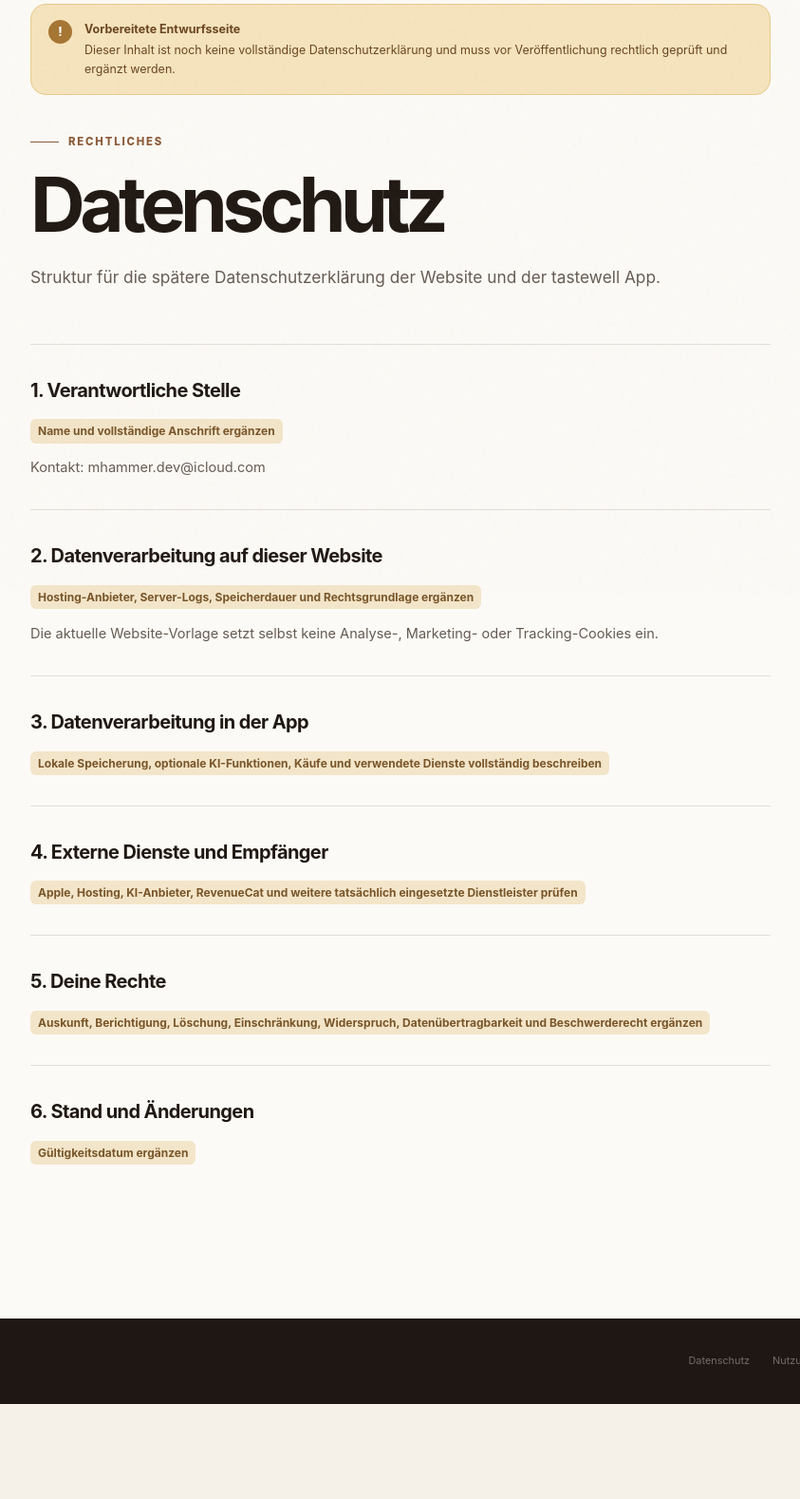
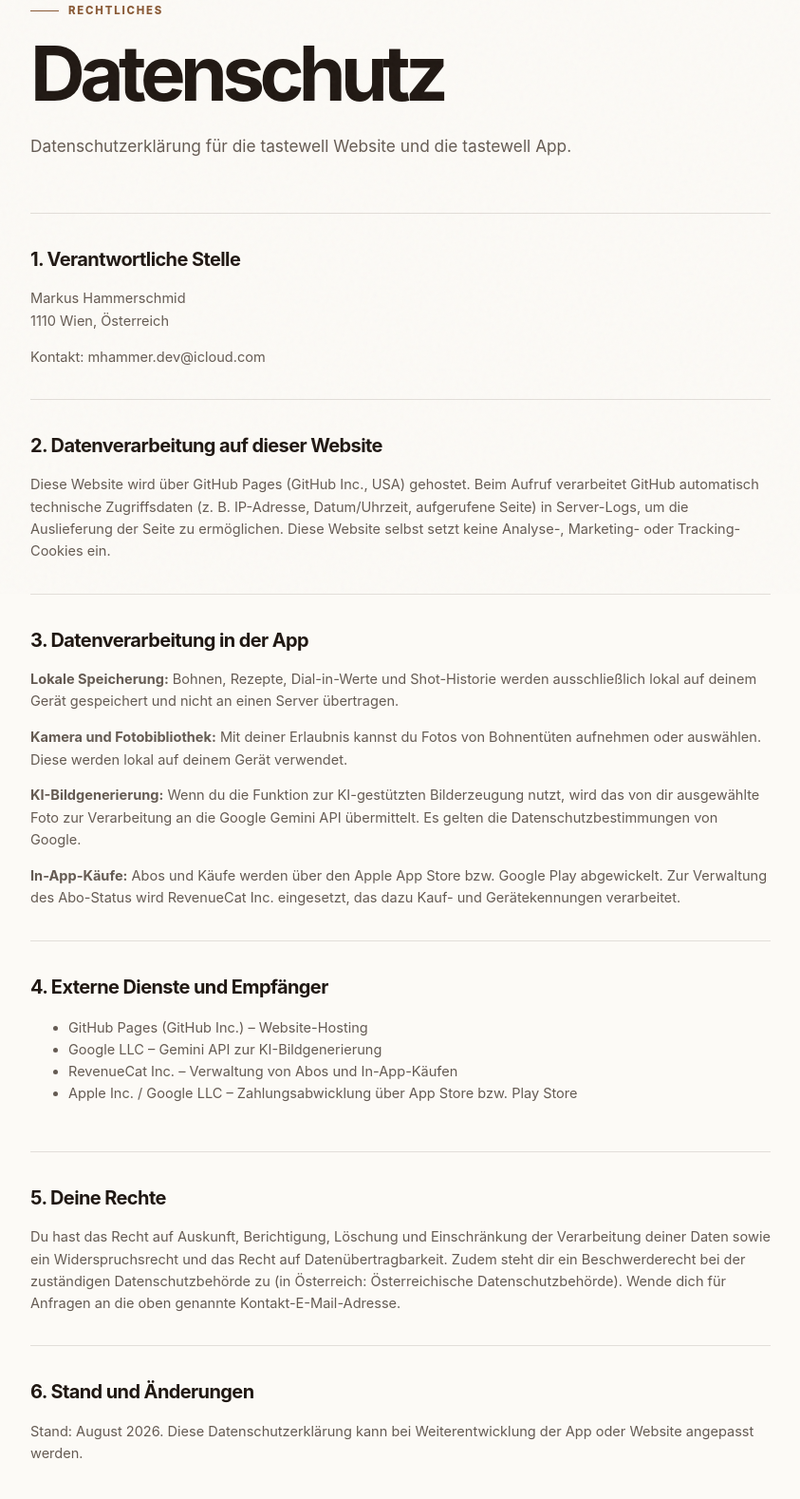
Before and after one commit to h-markus/tastewell-website, a plain HTML site: page privacy.html in a window 1280 px wide. Shown: the part 175-1753 px from the top of the page at 95% size, without its empty margins (218-1061 px from the left). Before the commit the page ends 1653 px from the top, so only its background shows below. Drawn offline with Linux system fonts and the light colour scheme.

Commit message:
Complete privacy policy and imprint with real contact details

```diff
--- a/privacy.html
+++ b/privacy.html
@@ -22,44 +22,43 @@
     </header>
 
     <main class="legal-main">
-      <aside class="draft-notice" aria-label="Entwurfshinweis">
-        <span aria-hidden="true">!</span>
-        <div>
-          <strong>Vorbereitete Entwurfsseite</strong>
-          Dieser Inhalt ist noch keine vollständige Datenschutzerklärung und muss vor Veröffentlichung rechtlich geprüft und ergänzt werden.
-        </div>
-      </aside>
-
       <p class="eyebrow">Rechtliches</p>
       <h1>Datenschutz</h1>
-      <p class="legal-intro">Struktur für die spätere Datenschutzerklärung der Website und der tastewell App.</p>
+      <p class="legal-intro">Datenschutzerklärung für die tastewell Website und die tastewell App.</p>
 
       <div class="legal-content">
         <section>
           <h2>1. Verantwortliche Stelle</h2>
-          <p><span class="legal-placeholder">Name und vollständige Anschrift ergänzen</span></p>
+          <p>Markus Hammerschmid<br />1110 Wien, Österreich</p>
           <p>Kontakt: <a href="mailto:mhammer.dev@icloud.com">mhammer.dev@icloud.com</a></p>
         </section>
         <section>
           <h2>2. Datenverarbeitung auf dieser Website</h2>
-          <p><span class="legal-placeholder">Hosting-Anbieter, Server-Logs, Speicherdauer und Rechtsgrundlage ergänzen</span></p>
-          <p>Die aktuelle Website-Vorlage setzt selbst keine Analyse-, Marketing- oder Tracking-Cookies ein.</p>
+          <p>Diese Website wird über GitHub Pages (GitHub Inc., USA) gehostet. Beim Aufruf verarbeitet GitHub automatisch technische Zugriffsdaten (z. B. IP-Adresse, Datum/Uhrzeit, aufgerufene Seite) in Server-Logs, um die Auslieferung der Seite zu ermöglichen. Diese Website selbst setzt keine Analyse-, Marketing- oder Tracking-Cookies ein.</p>
         </section>
         <section>
           <h2>3. Datenverarbeitung in der App</h2>
-          <p><span class="legal-placeholder">Lokale Speicherung, optionale KI-Funktionen, Käufe und verwendete Dienste vollständig beschreiben</span></p>
+          <p><strong>Lokale Speicherung:</strong> Bohnen, Rezepte, Dial-in-Werte und Shot-Historie werden ausschließlich lokal auf deinem Gerät gespeichert und nicht an einen Server übertragen.</p>
+          <p><strong>Kamera und Fotobibliothek:</strong> Mit deiner Erlaubnis kannst du Fotos von Bohnentüten aufnehmen oder auswählen. Diese werden lokal auf deinem Gerät verwendet.</p>
+          <p><strong>KI-Bildgenerierung:</strong> Wenn du die Funktion zur KI-gestützten Bilderzeugung nutzt, wird das von dir ausgewählte Foto zur Verarbeitung an die Google Gemini API übermittelt. Es gelten die Datenschutzbestimmungen von Google.</p>
+          <p><strong>In-App-Käufe:</strong> Abos und Käufe werden über den Apple App Store bzw. Google Play abgewickelt. Zur Verwaltung des Abo-Status wird RevenueCat Inc. eingesetzt, das dazu Kauf- und Gerätekennungen verarbeitet.</p>
         </section>
         <section>
           <h2>4. Externe Dienste und Empfänger</h2>
-          <p><span class="legal-placeholder">Apple, Hosting, KI-Anbieter, RevenueCat und weitere tatsächlich eingesetzte Dienstleister prüfen</span></p>
+          <ul>
+            <li>GitHub Pages (GitHub Inc.) – Website-Hosting</li>
+            <li>Google LLC – Gemini API zur KI-Bildgenerierung</li>
+            <li>RevenueCat Inc. – Verwaltung von Abos und In-App-Käufen</li>
+            <li>Apple Inc. / Google LLC – Zahlungsabwicklung über App Store bzw. Play Store</li>
+          </ul>
         </section>
         <section>
           <h2>5. Deine Rechte</h2>
-          <p><span class="legal-placeholder">Auskunft, Berichtigung, Löschung, Einschränkung, Widerspruch, Datenübertragbarkeit und Beschwerderecht ergänzen</span></p>
+          <p>Du hast das Recht auf Auskunft, Berichtigung, Löschung und Einschränkung der Verarbeitung deiner Daten sowie ein Widerspruchsrecht und das Recht auf Datenübertragbarkeit. Zudem steht dir ein Beschwerderecht bei der zuständigen Datenschutzbehörde zu (in Österreich: Österreichische Datenschutzbehörde). Wende dich für Anfragen an die oben genannte Kontakt-E-Mail-Adresse.</p>
         </section>
         <section>
           <h2>6. Stand und Änderungen</h2>
-          <p><span class="legal-placeholder">Gültigkeitsdatum ergänzen</span></p>
+          <p>Stand: August 2026. Diese Datenschutzerklärung kann bei Weiterentwicklung der App oder Website angepasst werden.</p>
         </section>
       </div>
     </main>
```
Also changed, not shown: imprint.html (+4 -13 lines).
